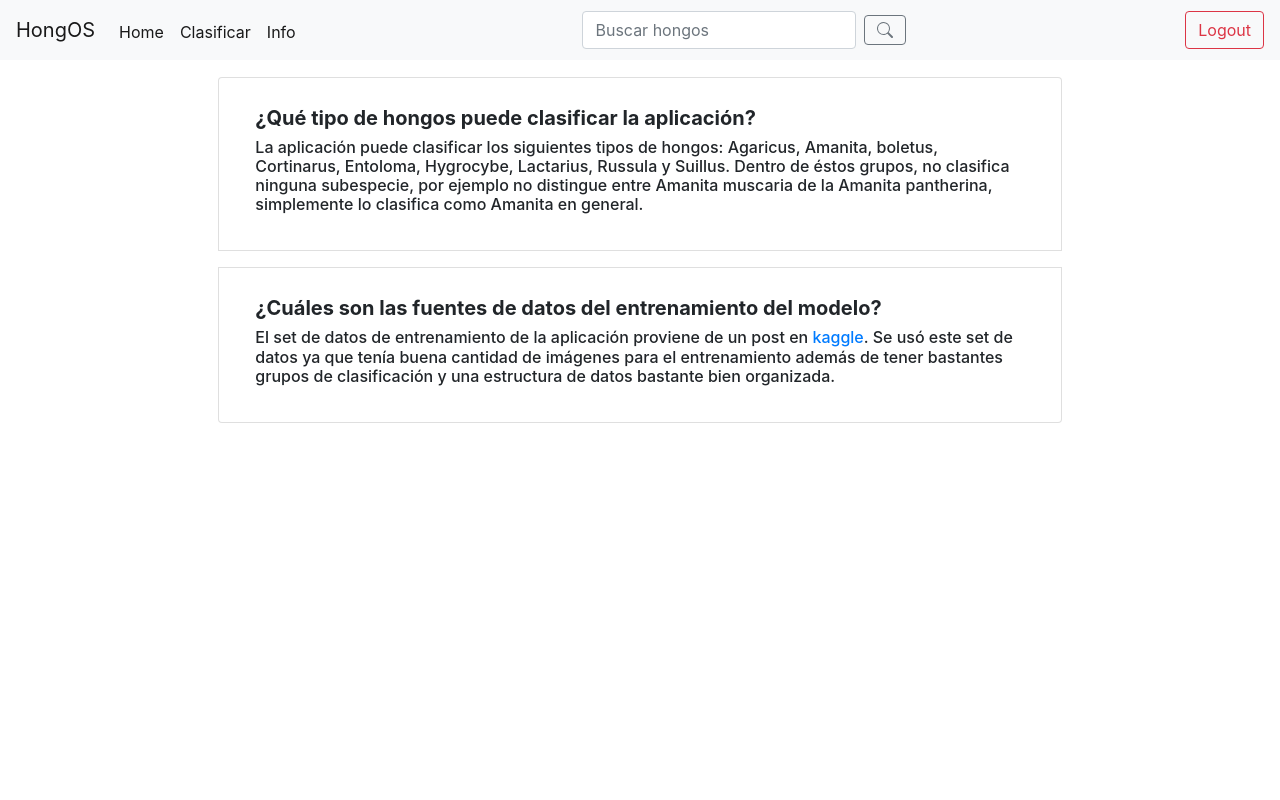
After one commit to pabsanort2/hongOS, a Django app: page /info/ in a window 1280 px wide. The commit adds this page. Run offline with Django 4.2, Linux system fonts and the light colour scheme; the visitor is signed in with stand-in values (Sample User, id 1).

Commit message:
F09: Añadido el apartado de info a la aplicación
Se ha añadido información relevante sobre la aplicación en el apartado de info de la barra de navegación.

```diff
--- a/hongOS_project/hongOS_app/templates/base.html
+++ b/hongOS_project/hongOS_app/templates/base.html
@@ -21,6 +21,9 @@
             </li>
             <li class="nav-item active">
                 <a class="nav-link" href="/clasificar">Clasificar <span class="sr-only">(current)</span></a>
+            </li>
+            <li class="nav-item active">
+                <a class="nav-link" href="/info">Info <span class="sr-only">(current)</span></a>
             </li>
             <!-- <li class="nav-item">
               <a class="nav-link" href="#">Link</a>
--- /dev/null
+++ b/hongOS_project/hongOS_app/templates/info.html
@@ -0,0 +1,110 @@
+{% extends "base.html" %}
+
+<html lang="es">
+
+<head>
+    <meta charset="UTF-8" />
+    <meta http-equiv="X-UA-Compatible" content="IE=edge" />
+    <meta name="viewport" content="width=device-width, initial-scale=1.0" />
+    <title>{%block title%}HongOS{%endblock%}</title>
+</head>
+
+<body>
+    {% block content %}
+
+    <style>
+        div {
+            text-align: center;
+            margin: 0 auto;
+        }
+
+        #messages {
+            width: 40%;
+            margin-top: 1%;
+        }
+
+        .closebtn {
+            float: right;
+            cursor: pointer;
+            transition: 0.3s;
+        }
+
+        * {
+            box-sizing: border-box;
+        }
+
+        #texto_hongos {
+            text-align: left;
+        }
+
+        ul {
+            list-style-type: none;
+            display: flex;
+            justify-content: center;
+
+        }
+
+        ul li {
+            display: list-item;
+            margin-top: 2%;
+        }
+    </style>
+
+    {%for message in messages%}
+    <div id="messages" class="alert alert-warning" role="alert">
+        <span class="closebtn" onclick="this.parentElement.style.display='none';">&times;</span>
+        {{message}}
+    </div>
+    {%endfor%}
+    <div class="row">
+        <div class="col-lg-8 mx-auto">
+            <!-- List group-->
+            <ul class="list-group shadow">
+                <!-- list group item-->
+                <li id=container_text class="list-group-item">
+                    <!-- Custom content-->
+                    <div class="media align-items-lg-center flex-column flex-lg-row p-3">
+                        <div id="texto_hongos" class="media-body order-2 order-lg-1">
+                            <h5 class="mt-0 font-weight-bold mb-2">¿Qué tipo de hongos puede clasificar la aplicación?
+                            </h5>
+                            <!-- <p class="font-italic text-muted mb-0 small"></p> -->
+                            <h6>La aplicación puede clasificar los siguientes tipos de
+                                hongos: Agaricus, Amanita, boletus, Cortinarus, Entoloma, Hygrocybe, Lactarius, Russula
+                                y Suillus. Dentro de éstos grupos, no clasifica ninguna subespecie, por ejemplo no
+                                distingue entre Amanita muscaria de la Amanita pantherina, simplemente lo clasifica como
+                                Amanita en general.</h6>
+                        </div>
+                    </div>
+                    <!-- End -->
+                </li>
+                <!-- End -->
+
+                <li id=container_text class="list-group-item">
+                    <!-- Custom content-->
+                    <div class="media align-items-lg-center flex-column flex-lg-row p-3">
+                        <div id="texto_hongos" class="media-body order-2 order-lg-1">
+                            <h5 class="mt-0 font-weight-bold mb-2">¿Cuáles son las fuentes de datos del entrenamiento
+                                del modelo?
+                            </h5>
+                            <!-- <p class="font-italic text-muted mb-0 small"></p> -->
+                            <h6>El set de datos de entrenamiento de la aplicación proviene de un post en <a
+                                    href="https://www.kaggle.com/code/yelloworld/mushrooms-classification/data">kaggle</a>.
+                                Se usó este set de datos ya que tenía buena cantidad de imágenes para el entrenamiento
+                                además de tener bastantes grupos de clasificación y una estructura de datos bastante
+                                bien organizada.
+                            </h6>
+                        </div>
+                    </div>
+                    <!-- End -->
+                </li>
+
+            </ul>
+            <!-- End -->
+        </div>
+    </div>
+    </div>
+
+    {% endblock %}
+</body>
+
+</html>
--- a/hongOS_project/hongOS_app/views.py
+++ b/hongOS_project/hongOS_app/views.py
@@ -63,6 +63,10 @@ def registro(request):
         form2 = HongOSUserForm()
     return render(request, 'registro.html', {'form1': form1, 'form2': form2})
 
+@login_required
+def info(request):
+    return render(request,'info.html',{})
+
 
 @login_required
 def busqueda(request):
--- a/hongOS_project/hongOS_project/urls.py
+++ b/hongOS_project/hongOS_project/urls.py
@@ -15,7 +15,7 @@ Including another URLconf
 """
 from django.contrib import admin
 from django.urls import path
-from hongOS_app.views import clasificar, loginView, registro, home, logoutView, busqueda
+from hongOS_app.views import clasificar, loginView, registro, home, logoutView, busqueda, info
 from django.contrib.auth.views import LoginView
 from django.conf import settings
 from django.conf.urls.static import static
@@ -24,6 +24,7 @@ urlpatterns = [
     path('admin/', admin.site.urls),
     path('clasificar/', clasificar),
     path('registro/', registro),
+    path('info/', info),
     path('login/', loginView),
     path('home/', home),
     path('', home),
```
